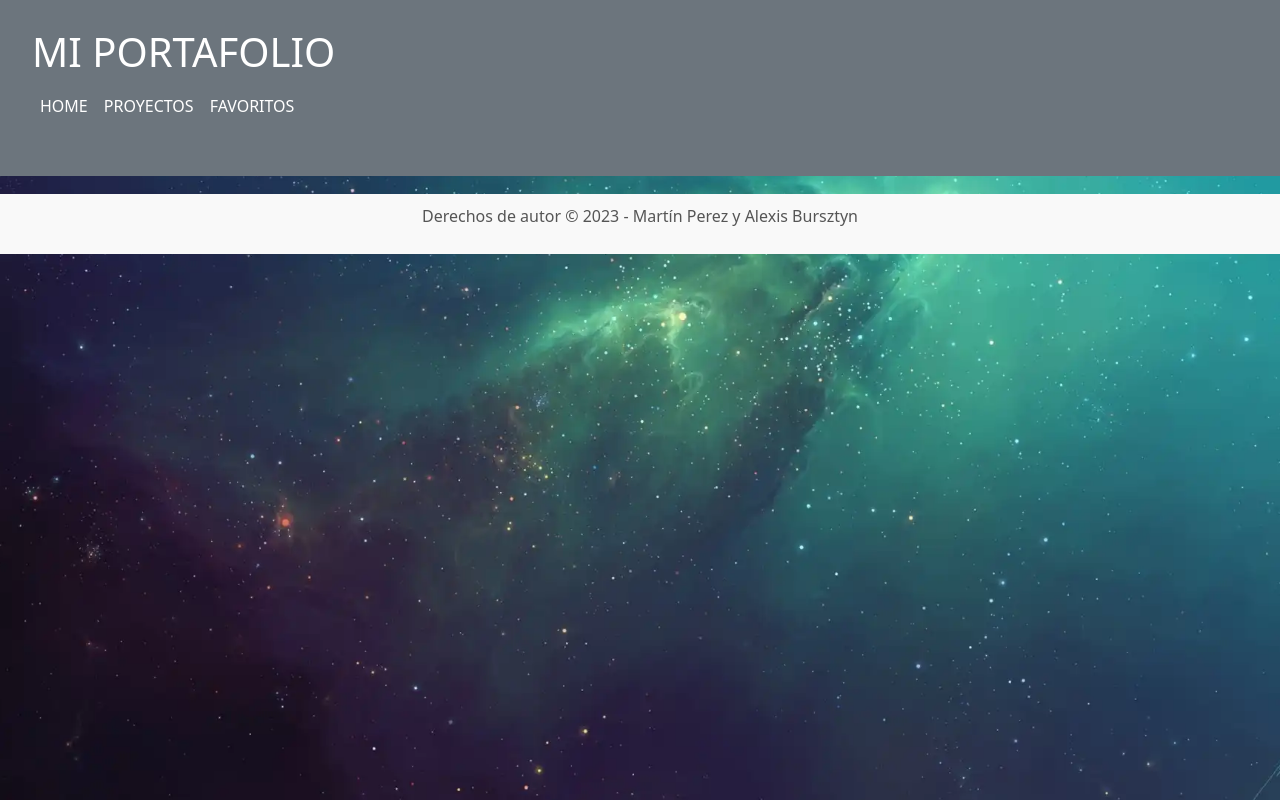
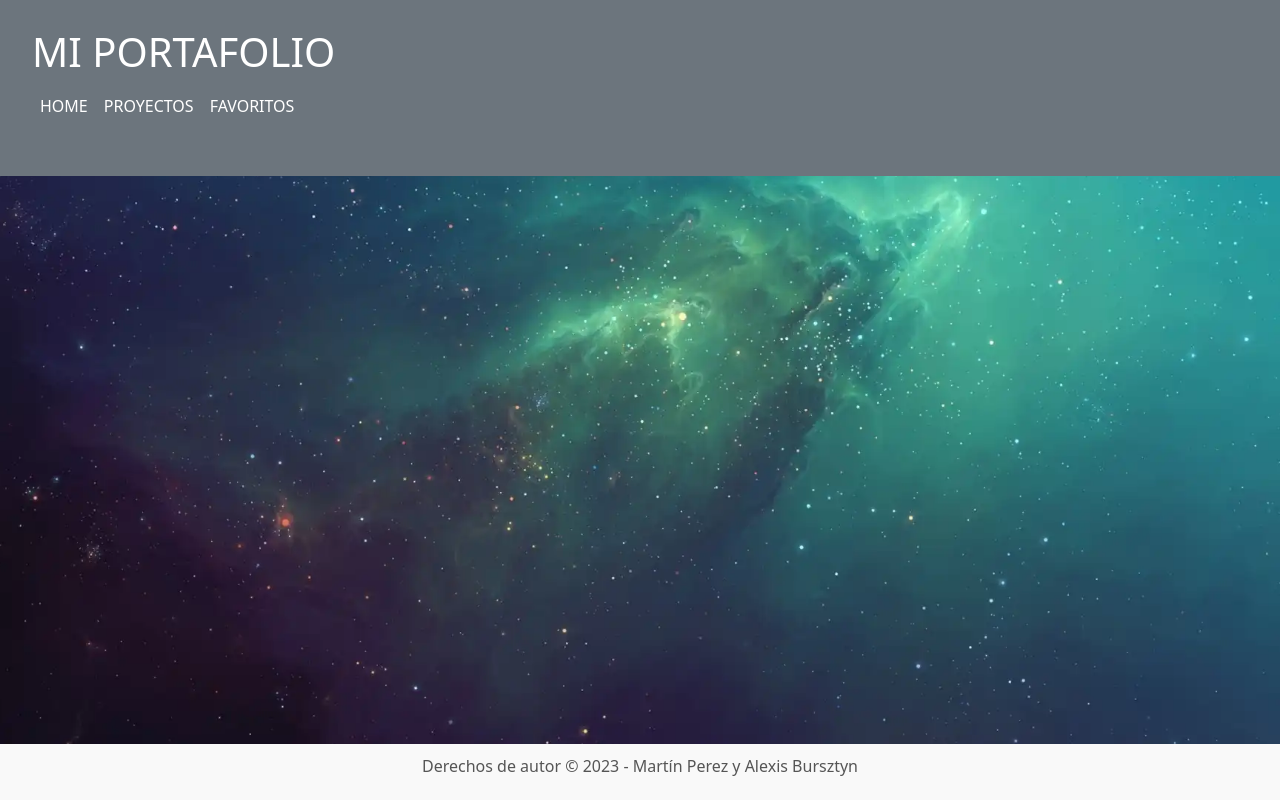
Before and after one commit to AleBur10/TP10-EFSI, a React (Create React App) app in the folder tp10/: page /Favoritos in a window 1280 px wide. Built offline with nearby package versions, Linux system fonts and the light colour scheme.

Commit message:
terminado

```diff
--- a/tp10/src/Componentes/Favoritos.css
+++ b/tp10/src/Componentes/Favoritos.css
@@ -1,4 +1,20 @@
-.footerFav{
+html {
+    min-height: 100%;
+    position: relative;
+  }
+  body {
+    margin: 0;
+    margin-bottom: 40px;
+  }
+
+.footerFav {
     position: absolute;
     bottom: 0;
+    width: 100%;
+    height: 7%;
+    color: white;
+  }
+
+.p{
+    color: #555;
 }
--- a/tp10/src/Componentes/Favoritos.js
+++ b/tp10/src/Componentes/Favoritos.js
@@ -33,7 +33,9 @@ function Favoritos() {
         ))}
       </Row>
     </div>
-    <Footer className="footerFav"></Footer>
+    <footer className="footerFav">
+      <p className="p">Derechos de autor © 2023 - Martín Perez y Alexis Bursztyn</p>
+    </footer>
     </>
   );
 }
```
Also changed, not shown: tp10/public/Proyectos.json (+8 -8 lines), tp10/public/netflix.jpg (added), 1 other file (tests, documents, lock files or other folders).
